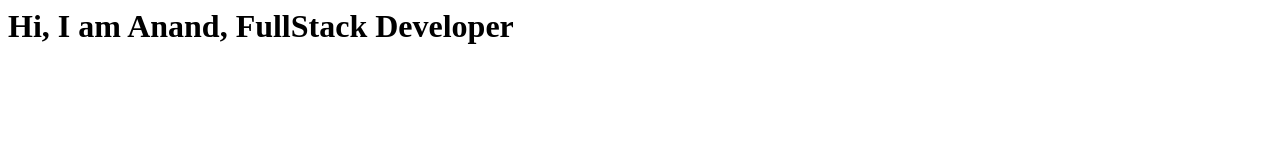
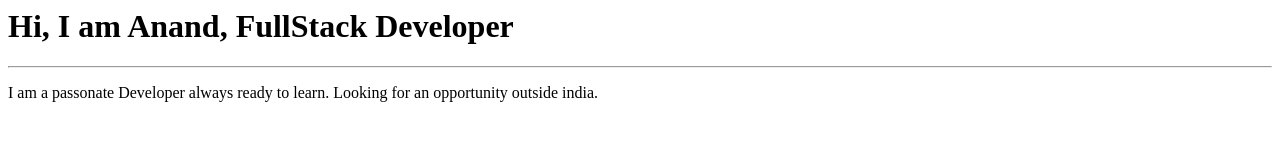
Before and after one commit to realAnand/Portfolio, a plain HTML site: page Portfolio/index.html in a window 1280 px wide. Drawn offline with Linux system fonts and the light colour scheme.

Commit message:
Added Descreption about myself

```diff
--- a/Portfolio/index.html
+++ b/Portfolio/index.html
@@ -7,5 +7,7 @@
 </head>
 <body>
     <h1>Hi, I am Anand, FullStack Developer</h1>
+    <hr>
+    <p>I am a passonate Developer always ready to learn. Looking for an opportunity outside india.</p>
 </body>
 </html>
```
